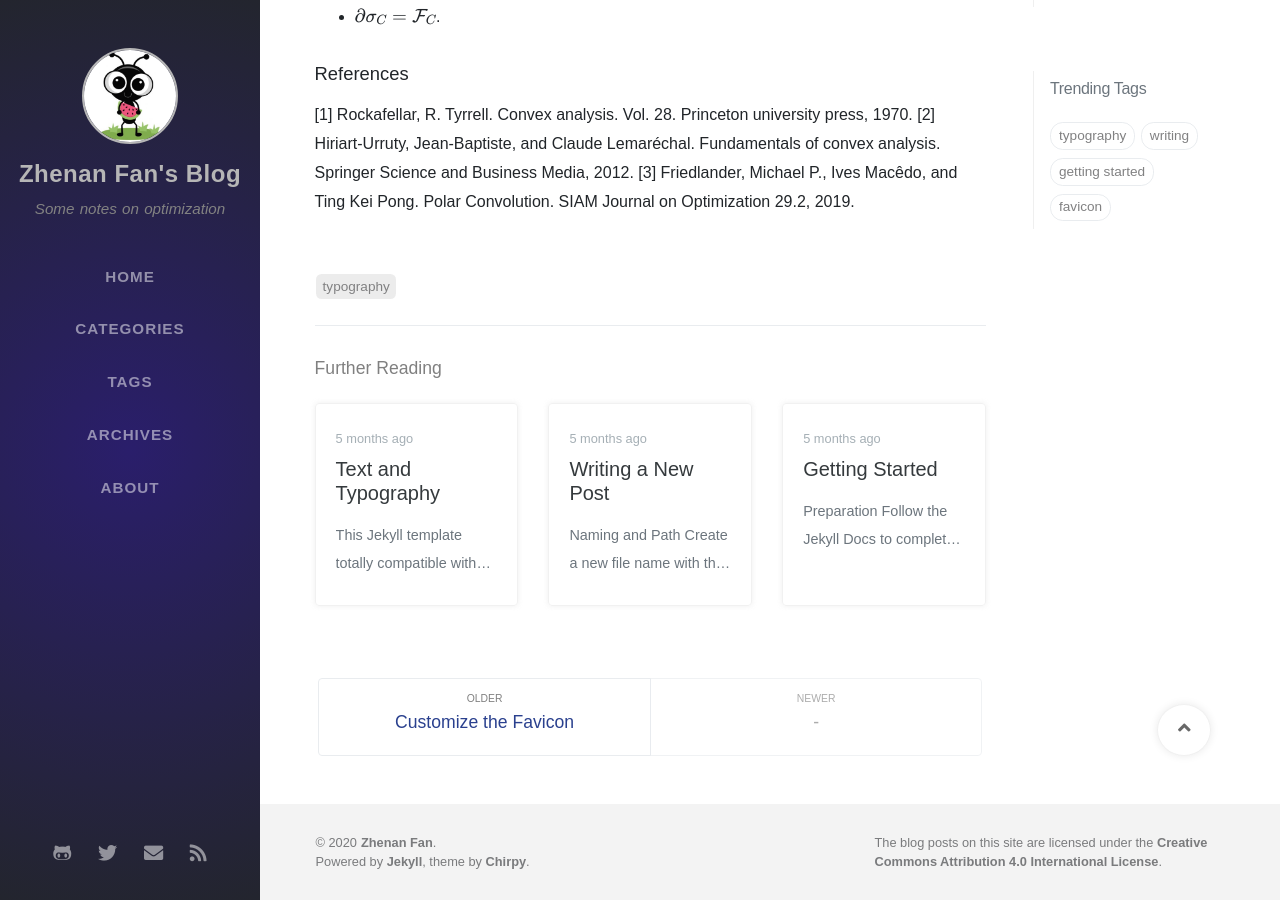
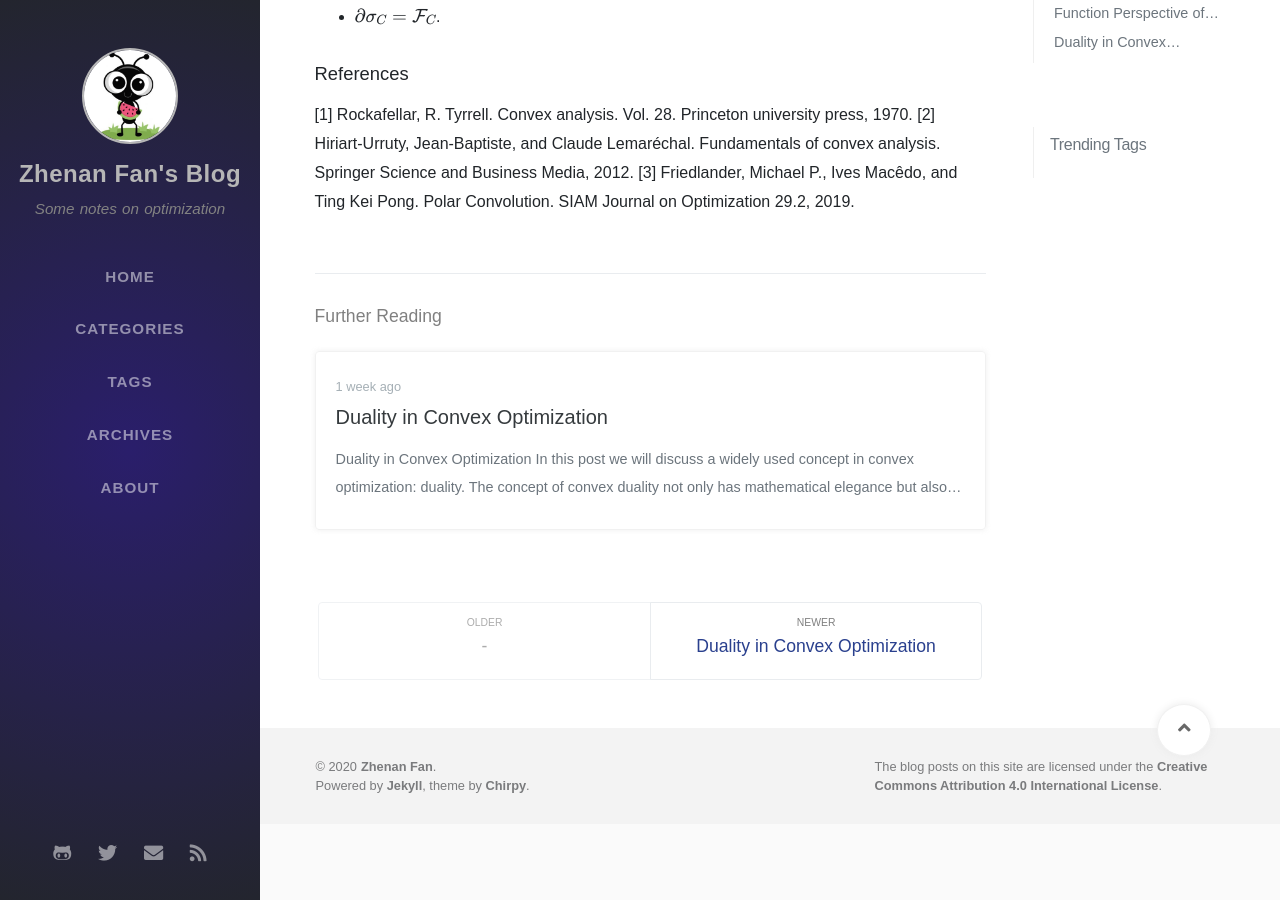
Before and after one commit to ZhenanFanUBC/ZhenanFanUBC.github.io, a Jekyll site: the page built from _posts/2019-12-19-function-perspective-of-convex-sets.md, in a window 1280 px wide and 900 px high, scrolled down 2783 px. Built offline with Jekyll 4.4.1, drawn with Linux system fonts in a browser that asks for light colours; nearby versions of some CDN libraries; some web fonts are replaced; formulas are drawn with MathJax 3; comment, search, counter and statistics services are not loaded; some of the changed lines change nothing that is shown; some of the changed text lies outside the part shown.

Commit message:
add post 2

````diff
--- a/_posts/2019-08-08-text-and-typography.md
+++ /dev/null
@@ -1,159 +0,0 @@
----
-title: Text and Typography
-date: 2019-08-08 11:33:00 +0800
-categories: [Blogging, Demo]
-tags: [typography]
-seo:
-  date_modified: 2020-01-18 20:48:48 -0800
----
-
-This Jekyll template totally compatible with Markdown syntax. Now, let's take a look for the text and typography in this theme.
-
-## Titles
-
-***
-# H1
-
-<h2 data-toc-skip>H2</h2>
-
-<h3 data-toc-skip>H3</h3>
-
-#### H4
-
-***
-
-## Paragraph
-
-I wandered lonely as a cloud
-
-That floats on high o'er vales and hills,
-
-When all at once I saw a crowd,
-
-A host, of golden daffodils;
-
-Beside the lake, beneath the trees,
-
-Fluttering and dancing in the breeze.
-
-## Block Quote
-
-> This line to shows the Block Quote.
-
-## Tables
-
-|Company|Contact|Country|
-|:---|:--|---:|
-|Alfreds Futterkiste | Maria Anders | Germany
-|Island Trading | Helen Bennett | UK
-|Magazzini Alimentari Riuniti | Giovanni Rovelli | Italy
-
-## Link
-
-[http://127.0.0.1:4000](http://127.0.0.1:4000)
-
-
-## Footnote
-
-Click the hook will locate the footnote[^footnote].
-
-
-## Image
-
-![Desktop View]({{ "/assets/img/sample/mockup.png" | relative_url }})
-
-
-## Inline code
-
-This is an example of `Inline Code`.
-
-
-## Code Snippet
-
-### Common
-
-```
-This is a common code snippet, without syntax highlight and line number.
-```
-
-### Specific Languages
-
-#### Console
-
-```console
-$ date
-Sun Nov  3 15:11:12 CST 2019
-```
-
-
-#### Terminal
-
-```terminal
-$ env |grep SHELL
-SHELL=/usr/local/bin/bash
-PYENV_SHELL=bash
-```
-
-#### Ruby
-
-```ruby
-def sum_eq_n?(arr, n)
-  return true if arr.empty? && n == 0
-  arr.product(arr).reject { |a,b| a == b }.any? { |a,b| a + b == n }
-end
-```
-
-#### Shell
-
-```shell
-if [ $? -ne 0 ]; then
-    echo "The command was not successful.";
-    #do the needful / exit
-fi;
-```
-
-#### Liquid
-
-{% raw %}
-```liquid
-{% if product.title contains 'Pack' %}
-  This product's title contains the word Pack.
-{% endif %}
-```
-{% endraw %}
-
-#### HTML
-
-```html
-<div class="sidenav">
-  <a href="#contact">Contact</a>
-  <button class="dropdown-btn">Dropdown
-    <i class="fa fa-caret-down"></i>
-  </button>
-  <div class="dropdown-container">
-    <a href="#">Link 1</a>
-    <a href="#">Link 2</a>
-    <a href="#">Link 3</a>
-  </div>
-  <a href="#contact">Search</a>
-</div>
-```
-
-**Horizontal Scrolling**
-
-```html
-<div class="panel-group">
-  <div class="panel panel-default">
-    <div class="panel-heading" id="{{ category_name }}">
-      <i class="far fa-folder"></i>
-      <p>This is a very long long long long long long long long long long long long long long long long long long long long long line.</p>
-      </a>
-    </div>
-  </div>
-</div>
-```
-
-
-## Reverse Footnote
-
-[^footnote]: The footnote source.
--- a/_posts/2019-08-08-write-a-new-post.md
+++ /dev/null
@@ -1,91 +0,0 @@
----
-title: Writing a New Post
-date: 2019-08-08 14:10:00 +0800
-categories: [Blogging, Tutorial]
-tags: [writing]
-seo:
-  date_modified: 2020-01-18 20:48:48 -0800
----
-
-## Naming and Path
-
-Create a new file name with the format `YYYY-MM-DD-title.md` then put it into `_post` of the root directory.
-
-## Front Matter
-
-Basically, you need to fill the [Front Matter](https://jekyllrb.com/docs/front-matter/) as below at the top of the post:
-
-```yaml
----
-title: TITLE
-date: YYYY-MM-DD HH:MM:SS +/-TTTT
-categories: [TOP_CATEGORIE, SUB_CATEGORIE]
-tags: [TAG]
----
-```
-
-> **Note**: The posts' ***layout*** has been set to `post` by default, so there is no need to add the variable ***layout*** in Front Matter block.
-
-- **Categories and Tags**
-
-    The `categories` of each post is designed to contain up to two elements, and the number of elements in `tag` can be zero or infinite.
-
-## Table of Contents
-
-By default, the **T**able **o**f **C**ontents (TOC) is displayed on the right panel of the post. If you want to turn it off globally, go to `_config.yml` and set the variable `toc` to `false`. If you want to turn off TOC for specific post, add the following to post's [Front Matter](https://jekyllrb.com/docs/front-matter/):
-
-```yaml
----
-toc: false
----
-```
-
-
-## Comments
-
-Similar to TOC, the [Disqus](https://disqus.com/) comments is loaded by default in each post, and the global switch is defined by variable `comments` in file `_config.yml` . If you want to close the comment for specific post, add the following to the **Front Matter** of the post:
-
-```yaml
----
-comments: false
----
-```
-
-
-## Code Block
-
-Markdown symbols <code class="highlighter-rouge">```</code> can easily create a code block as following examples.
-
-```
-This is a common code snippet, without syntax highlight and line number.
-```
-
-## Specific Language
-
-Using <code class="highlighter-rouge">```Language</code> you will get code snippets with line Numbers and syntax highlight.
-
-> **Note**: The Jekyll style `{% raw %}{%{% endraw %} highlight LANGUAGE {% raw %}%}{% endraw %}` or `{% raw %}{%{% endraw %} highlight LANGUAGE linenos {% raw %}%}{% endraw %}` are not allowed to be used in this theme !
-
-```yaml
-# Yaml code snippet
-items:
-    - part_no:   A4786
-      descrip:   Water Bucket (Filled)
-      price:     1.47
-      quantity:  4
-```
-
-#### Liquid codes
-
-If you want to display the **Liquid** snippet, surround the liquid code with `{% raw %}{%{% endraw %} raw {%raw%}%}{%endraw%}` and `{% raw %}{%{% endraw %} endraw {%raw%}%}{%endraw%}` .
-
-{% raw %}
-```liquid
-{% if product.title contains 'Pack' %}
-  This product's title contains the word Pack.
-{% endif %}
-```
-{% endraw %}
-
-## Learn More
-For more knowledge about Jekyll posts, visit the [Jekyll Docs: Posts](https://jekyllrb.com/docs/posts/).
--- a/_posts/2019-08-09-getting-started.md
+++ /dev/null
@@ -1,171 +0,0 @@
----
-title: Getting Started
-date: 2019-08-09 20:55:00 +0800
-categories: [Blogging, Tutorial]
-tags: [getting started]
-seo:
-  date_modified: 2020-01-18 20:48:48 -0800
----
-
-## Preparation
-
-Follow the [Jekyll Docs](https://jekyllrb.com/docs/installation/) to complete the installtion of basic environment (Ruby, RubyGem, Bundler and Jekyll). In order to use the script tools to save time, we also need to install [Python](https://www.python.org/downloads/)(version 3.5 or abover) and [ruamel.yaml](https://pypi.org/project/ruamel.yaml/).
-
-In addition, if your machine is running Debian or macOS, make sure you have the [GNU coreutils](https://www.gnu.org/software/coreutils/) installed. Otherwise, get it by:
-
-* Debian
-
-```console
-$ sudo apt-get install coreutils
-```
-
-* macOS
-
-```console
-$ brew install coreutils
-```
-
-
-## Install Jekyll Plugins
-
-Go to the root of repo and run:
-
-```terminal
-$ bundle install
-```
-
-`bundle` will install all the dependent Jekyll Plugins listed in file `Gemfile` automatically.
-
-
-## File Structure
-
-The main files and related brief introductions are listed below.
-
-```sh
-jekyll-theme-chirpy/
-├── _data
-├── _includes
-├── _layouts
-├── _posts          # posts stay here
-├── _scripts
-│   └── travis      # CI stuff, remove it
-├── .travis.yml     # remove this, too
-├── .github         # remove it
-├── assets
-├── tabs
-│   └── about.md    # the ABOUT page
-├── .gitignore
-├── 404.html
-├── Gemfile
-├── LICENSE
-├── README.md
-├── _config.yml     # configuration file
-├── tools           # script tools
-├── feed.xml
-├── index.html
-├── robots.txt
-└── sitemap.xml
-```
-
-
-As mentioned above, some files or directories should be removed from your repo:
-
-- .travis.yml
-- .github
-- _scripts/travis
-
-
-## Configuration
-
-Customize the variables in file `_config.yml` as needed.
-
-* Avatar
-
-    The sample avatar is `/assets/img/sample/avatar.jpg`. It should be replaced by your own one. Notice that a huge image file will increase the load time of your site, so keep your avatar size as samll as possible(may be *<https://tinypng.com/>* will help).
-
-* TimeZone
-
-    To ensure that the posts' release date matches the city you live in, please modify the field `timezone` correctly. A list of all available values can be found on [TimezoneConverter](http://www.timezoneconverter.com/cgi-bin/findzone/findzone) or [Wikipedia](https://en.wikipedia.org/wiki/List_of_tz_database_time_zones).
-
-
-##  Run Locally
-
-You may want to preview the site before publishing, so just run the script tool:
-
-```terminal
-$ bash tools/run.sh
-```
-
-Open a brower and visit <http://localhost:4000>.
-
-Few days later, you may find that the file changes does not refresh in real time by using `run.sh`. Don't worry, the advanced option `-r` (or `--realtime`) will solve this problem, but it requires [**fswatch**](http://emcrisostomo.github.io/fswatch/) to be installed on your machine.
-
-##  Deploying to GitHub Pages
-
-Before the deployment begins, ensure the `url` in file `_config.yml` has been set to `https://<username>.github.io`(or the custom domain, if you have. e.g. `https://yourdomain.com`). What's more, if you prefer to the [Project site](https://help.github.com/en/github/working-with-github-pages/about-github-pages#types-of-github-pages-sites), change `baseurl` of file `_config.yml` to your project name, starting with a slash. e.g. `/project`.
-
-
-### Option 1: Built by GitHub Pages
-
-By deploying the site in this way, you're allowed to push the source code directly to the remote.
-
-> **Note**: If you want to use any third-party Jekyll plugins that not in [this list](https://pages.github.com/versions/), stop reading the current approach and go to [*Option 2: Build locally*](#option-2-build-locally).
-
-**1**. Rename the repository to:
-
-|Site Type | Repo's Name|
-|:---|:---|
-|User or Organization | `<username>.github.io`|
-|Project| any one except `<username>.github.io`, let's say `project`|
-
-**2**. Commit the changes of the repo first, then run the initialization script:
-
-```console
-$ bash tools/init.sh
-```
-
-> Please note that the *Recent Update* list requires the latest git-log date of posts, thus make sure the changes in `_posts` have been committed before running this command.
-
-it will automatically generates the *Latest Modified Date* and *Categories / Tags* page for the posts.
-
-**3**. Push the changes to `origin/master` then go to GitHub website and enable GitHub Pages service for the repo.
-
-**4**. Check it out:
-
-|Site Type | Site URL |
-|:---|:---|
-|User or Organization | `https://<username>.github.io/`|
-|Project| `https://<username>.github.io/project/`|
-
-
-### Option 2: Build Locally
-
-For security reasons, GitHub Pages runs on `safe` mode, which means the third-party Jekyll plugins or custom scripts won't work. If you want to use any another plugins that not in the [whitelist](https://pages.github.com/versions/), **you have to generate the site locally rather than on GitHub Pages**.
-
-**1**. Browse to GitHub website, create a brand new repo named:
-
-|Site Type | Repo's Name|
-|:---|:---|
-|User or Organization | `<username>.github.io`|
-|Project| any one except `<username>.github.io`, let's say `project`|
-
-and clone it.
-
-**2**. In the root of the source project, build your site by:
-
-```console
-$ bash tools/build.sh -d /path/to/local/project/
-```
-
-The generated static files will be placed in the root of `/path/to/local/project`. Commit and push the changes to the `master` branch on GitHub.
-
-**3**. Go to GitHub website and enable Pages service for the new repository.
-
-**4**. Visit at:
-
-|Site Type | Site URL |
-|:---|:---|
-|User or Organization | `https://<username>.github.io/`|
-|Project| `https://<username>.github.io/project/`|
-
-and enjoy!
--- a/_posts/2019-08-11-customize-the-favicon.md
+++ /dev/null
@@ -1,28 +0,0 @@
----
-title: Customize the Favicon
-date: 2019-08-11 00:34:00 +0800
-categories: [Blogging, Tutorial]
-tags: [favicon]
-toc: false
-seo:
-  date_modified: 2020-01-18 20:48:48 -0800
----
-
-In [**Chirpy**](https://github.com/cotes2020/jekyll-theme-chirpy/), the image files of [Favicons](https://www.favicon-generator.org/about/) are placed in `assets/img/favicons/`. You may need to replace them with your own. So let's see how to customize these Favicons.
-
-Whit a square image (PNG, JPG or GIF) in hand, open the site [*Favicon & App Icon Generator*](https://www.favicon-generator.org/) and upload your original image.
-
-![upload-image]({{ "/assets/img/sample/upload-image.png" | relative_url }})
-
-Click button <kbd>Create Favicon</kbd> and wait a moment for the website to generate the icons of various sizes automatically.
-
-![download-icons]({{ "/assets/img/sample/download-icons.png" | relative_url }})
-
-Download the generated package, unzip and delete the following two from the extracted files:
-
-- browserconfig.xml
-- manifest.json
-
-Now, copy the rest image files (`.PNG` and `.ICO`) to cover the original one in folder `assets/img/favicons/`.
-
-Lastly, don't forget to rebuild your site so that the icon becomes your custom edition.
--- a/_posts/2019-12-19-function-perspective-of-convex-sets.md
+++ b/_posts/2019-12-19-function-perspective-of-convex-sets.md
@@ -1,8 +1,7 @@
 ---
 title: Function Perspective of Convex Sets
-date: 2019-12-19 11:33:00 +0800
-categories: [Blogging, Demo]
-tags: [typography]
+date: 2019-12-19 12:00:00 +0800
+categories: [Optimization]
 toc: false
 seo:
   date_modified: 2020-01-23 15:25:15 -0800
--- /dev/null
+++ b/_posts/2020-01-10-duality-in-convex-optimization.md
@@ -0,0 +1,90 @@
+---
+title: Duality in Convex Optimization
+date: 2020-01-10 12:00:00 +0800
+categories: [Optimization]
+toc: false
+seo:
+  date_modified: 2020-01-23 15:25:15 -0800
+---
+# Duality in Convex Optimization
+
+In this post we will discuss a widely used concept in convex optimization: duality. The concept of convex duality not only has mathematical elegance but also provide alternative problems which are possibly easier to solve. Most of the discussion here can be found in [1] and [2].
+
+## Dual Representation of Convex Sets
+
+Before describing the idea of duality, we first consider an example. Let $C$ be a convex set in $\mathbb{R}^n$. From our previous [post](https://zhenanf.blot.im/function-perspective-of-convex-sets-introduction-to-gauge-and-support-functions), we know that we have two ways to represent $C$, namely
+* $C = \text{co}\{x \in \mathbb{R}^n: \gamma_C(x) \leq 1\}$;
+* $C = \bigcap\limits_{z \in \mathbb{S}^{n-1}}\{x: \langle z, x\rangle - \sigma_C(z) \leq 0\}$,
+
+where the first one can be seen as representing $C$ by convex hull of a set of points (standard representation) and the second one can be seen as representing $C$ by the intersection of all halfspaces containing the set (“dual” representation).
+
+![Set]({{ "/assets/img/post2/dual_set.png" | relative_url }})
+
+
+## Dual Representation of Convex Functions
+Let $f: \mathbb{R}^n \to \mathbb{R}$ be a convex function. From basic convex analysis, we know that $f$ is convex if and only if its epigraph is a convex set, where $$epif = \{(x, t) \in \mathbb{R}^{n + 1} \mid f(x) \leq t\}.$$ From our previous discussion, we can dually represent $f$ by supporting halfspaces of $epif$. For a given slope $z \in \mathbb{S}^{n - 1}$, let us describe the supporting halfspace of $epif$ by an affine function $$\ell_{z, \alpha}(x) = \langle z, x\rangle - \alpha,$$ and we want to find the "best" affine function, namely the minimum choice of $\alpha$ such that $\ell_{z, \alpha}$ is still a lower minirant for $f$. In other words,
+$$
+\begin{aligned}
+ \alpha^* &= \argmin\{\alpha \mid f(x) \geq \langle z, x\rangle - \alpha, \forall x \in \mathbb{R}^n\}
+ \\&= \argmin\{\alpha \mid \alpha \geq \langle z, x\rangle - f(x), \forall x \in \mathbb{R}^n\}
+ \\&= argmin\{\alpha \mid \alpha \geq \sup\limits_{x \in \mathbb{R}^n}\left[\langle z, x\rangle - f(x)\right]\}
+ \\&= \sup\limits_{x \in \mathbb{R}^n}\left[\langle z, x\rangle - f(x)\right]
+ \\&=: f^*(z).
+\end{aligned}
+$$ The function $f^*$ is called the **conjugate function** of $f$ which can be viewed as the dual representation of $f$.
+
+![Function]({{ "/assets/img/post2/dual_function.png" | relative_url }})
+
+## Dual of Convex Optimization Problems
+Finally, we can talk about dual optimization problems. Consider the optimization problem $$\min_{x \in \mathbb{R}^n} \enspace f(x),$$ where $f: \mathbb{R}^n \to \mathbb{R}$ is a convex function.
+
+Note that given an optimization problem there are different dual problems depending on how we **perturb** the optimization problem.
+
+Formally, we introduce a convex function $F: \mathbb{R}^n \times \mathbb{R}^m \to \mathbb{R}$ such that $$F(x, 0) = f(x).$$ We call this function **perturbion function**. Now if we define $$v(y) = \inf_{x \in \mathbb{R}^n} F(x, y),$$ then our optimization problem is simply to evaluate $v(0)$. Note that $v$ is often called **value function**. Since $F$ is convex, by the property of conjugate function, it follows that $$v(0) = v^{**}(0),$$ and the dual problem is simply to evaluate $v^{**}(0)$. In other words, the **dual problem** is given by $$v^{**}(0) = \max_{z \in \mathbb{R}^m}\enspace -v^*(z).$$
+
+Finally, I am going to explain two most common duals: Fenchel dual and Lagrange dual using the convex duality framework.
+
+#### Fenchel Dual
+Consider the optimization problem $$\min_{x} \enspace f(x) + g(Mx),$$ where $f: \mathbb{R}^n \to \mathbb{R}$, $g: \mathbb{R}^m \to \mathbb{R}$ are two convex functions and $M: \mathbb{R}^n \to \mathbb{R}^m$ is a linear operator.
+
+Introduce the perturbion function: $$F(x, y) = f(x) + g(Mx + y),$$ then the value function is $$v(y) = \inf_{x \in \mathbb{R}^n}f(x) + g(Mx + y).$$ The conjugate of the value function is given by
+$$
+\begin{aligned}
+ v^*(z) &= \sup_{y \in \mathbb{R}^m} \langle y, z\rangle - v(y)
+ \\&= \sup_{y \in \mathbb{R}^m} \bigg[ \langle y, z\rangle - \inf_{x \in \mathbb{R}^n}\left(f(x) + g(Mx + y)\right) \bigg]
+ \\&= \sup_{y \in \mathbb{R}^m} \sup_{x \in \mathbb{R}^n} \enspace \langle y, z\rangle - f(x) - g(Mx + y)
+ \\&= \sup_{x \in \mathbb{R}^n} \bigg(\sup_{y \in \mathbb{R}^m} \enspace \langle y + Mx, z\rangle - g(Mx + y)\bigg) + \langle -Mx, z\rangle - f(x)
+ \\&= \sup_{x \in \mathbb{R}^n} \enspace g^*(z) + \langle x, -M^*z\rangle - f(x)
+ \\&= g^*(z) + \sup_{x \in \mathbb{R}^n} \langle x, -M^*z\rangle - f(x)
+ \\&= g^*(z) + f^*(-M^*z),
+\end{aligned}
+$$ where $M^*$ is the adjoint operator. Therefore, following the previous discussion, the dual problem is given by $$\max_{z \in \mathbb{R}^m} - g^*(-z) - f^*(M^*z),$$ which is also called **Fenchel dual**.
+
+#### Lagrange Dual
+Consider the optimization problem $$\min_{x} \enspace f(x) \quad\text{subject to}\quad g(x) \leq 0,$$ where $f: \mathbb{R}^n \to \mathbb{R}$ and $g: \mathbb{R}^n \to \mathbb{R}^m$ are convex functions. Now we define a new function by
+$$\delta(w) =
+  \begin{cases}
+        0 & \text{if}\enspace w \leq 0 \\
+        \infty & \text{otherwise}
+  \end{cases},$$ then the optimization is equivalent to $$\min_{x} \enspace f(x) + \delta(g(x)).$$
+
+Introduce the perturbation function: $$F(x, y) = f(x) + \delta(g(x) + y),$$ then the value function is is $$v(y) = \inf_{x \in \mathbb{R}^n} \enspace f(x) + \delta(g(x) + y).$$
+The conjugate of the value function is given by
+$$
+\begin{aligned}
+ v^*(z) &= \sup_{y \in \mathbb{R}^m} \langle y, z\rangle - v(y)
+ \\&= \sup_{y \in \mathbb{R}^m} \sup_{x \in \mathbb{R}^n} \enspace \langle y, z\rangle - f(x) - \delta(g(x) + y)
+ \\&= \sup_{x \in \mathbb{R}^n, y \in \mathbb{R}^m: g(x) + y \leq 0} \quad \langle y, z\rangle - f(x)
+ \\&= \sup_{x \in \mathbb{R}^n, w \in \mathbb{R}^m: w \geq 0} \langle -g(x) + w, z\rangle - f(x)
+ \\&= \sup_{x \in \mathbb{R}^n} \enspace \bigg(\langle -g(x), z\rangle - f(x)\bigg) + \sup_{w \in \mathbb{R}^m: w \geq 0} \langle w, z\rangle
+ \\&= \sup_{x \in \mathbb{R}^n} \enspace \bigg(\langle -g(x), z\rangle - f(x)\bigg) + \delta(z).
+\end{aligned}
+$$
+Therefore, following the previous discussion, the dual problem is given by
+$$
+\max_{z \in \mathbb{R}^m: z \geq 0} \enspace \min_{x \in \mathbb{R}^n} \enspace f(x) + \langle z, g(x)\rangle,
+$$ which is also called **Lagrange dual**.
+
+#### References
+[1] Rockafellar, R. Tyrrell. Convex analysis. Vol. 28. Princeton university press, 1970.
+[2] Ekeland, Ivar, and Roger Temam. Convex analysis and variational problems. Vol. 28. Siam, 1999.
````
Also changed, not shown: assets/img/post2/dual_function.png (added), assets/img/post2/dual_set.png (added), 2 other files.
